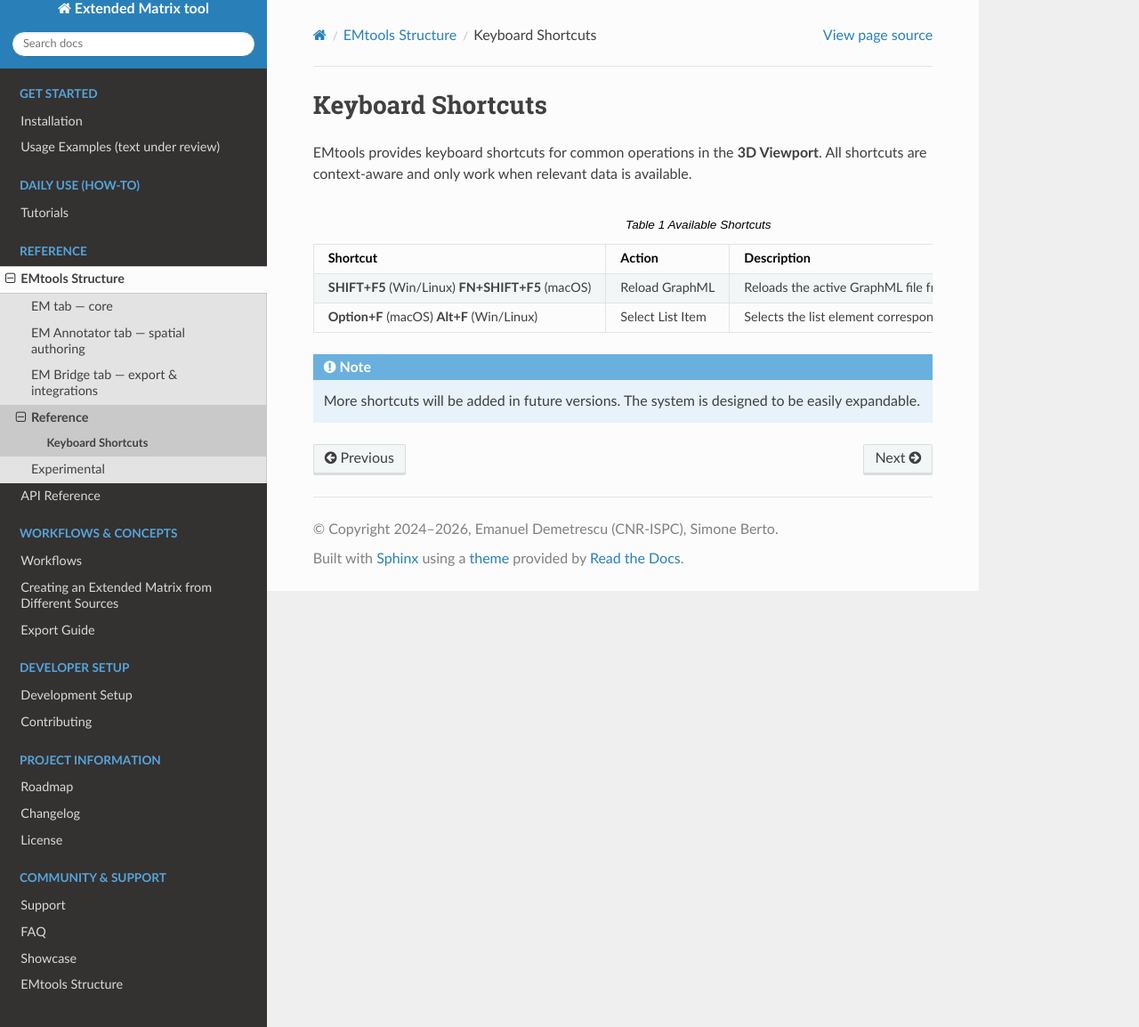
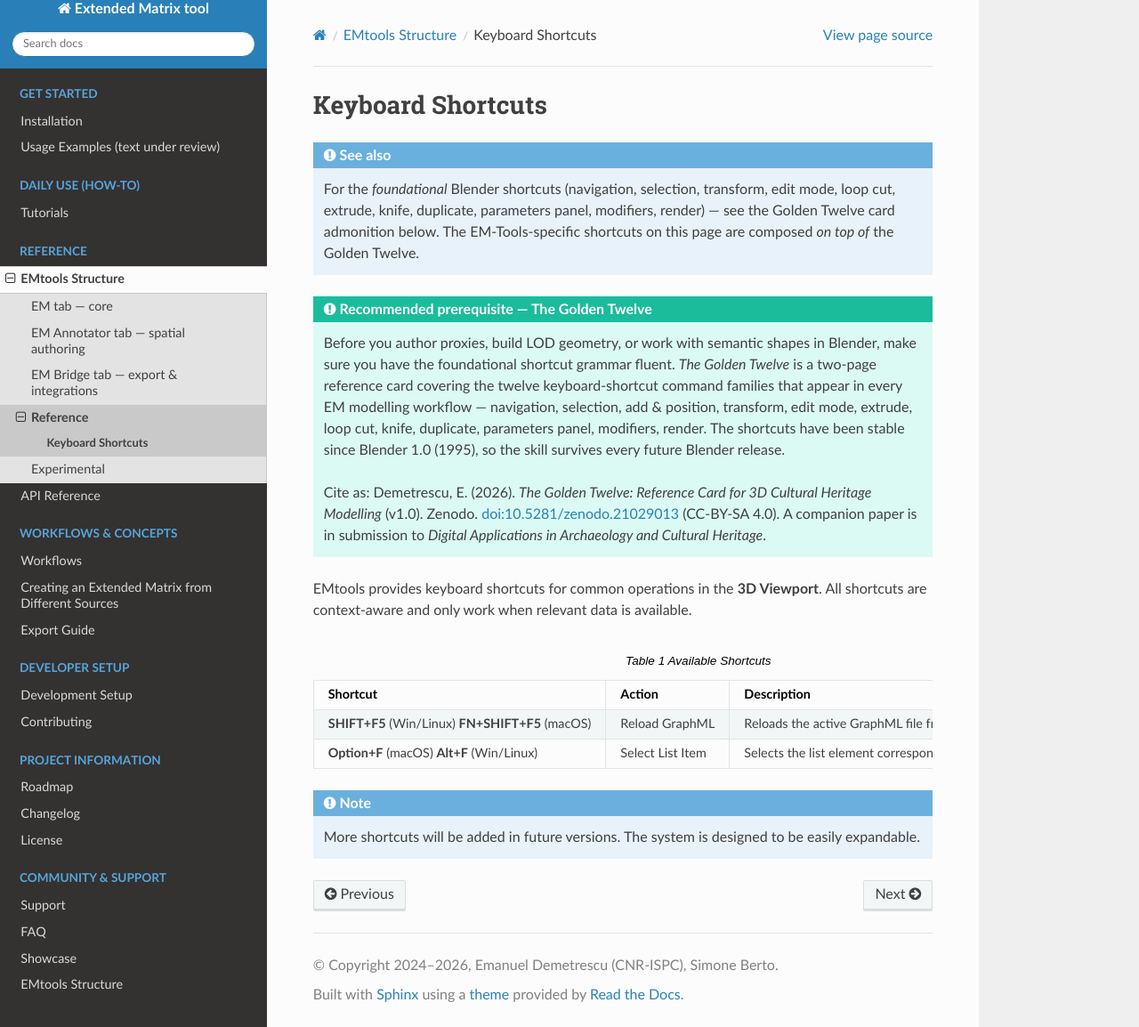
Before and after one commit to zalmoxes-laran/EM-blender-tools-doc, a Sphinx documentation site: the page built from docs/panels/keyboard_shortcuts.rst, in a window 1280 px wide and 1154 px high. Shown: the whole window at 89% size. Built offline with Sphinx 7.4.7 and the Read the Docs theme 3.1.0, drawn with Linux system fonts in a browser that asks for light colours.

Commit message:
docs: reference the Golden Twelve card across installation, keyboard shortcuts, proxy box creator
Mirror of commit 1f88073 on the 1.6 branch — same editorial intent
(surface the Golden Twelve learning card alongside the manual's
modelling-adjacent pages), adapted to the slightly different file
shape on the 1.5.0 line:

  1. docs/_includes/golden_twelve_card.rst (NEW) — same content as
     the 1.6 version, hosted next to em_ecosystem_map.rst (the
     existing canonical-include pattern on this branch).

  2. docs/installation.rst — include the admonition after the local
     TOC. Same insertion point as 1.6.

  3. docs/panels/keyboard_shortcuts.rst — 1.5.0 had no seealso block
     at the top of the page, so the edit BOTH introduces the seealso
     (explaining the EM-Tools shortcuts are composed *on top of* the
     Golden Twelve) AND includes the admonition. Net effect identical
     to the 1.6 version.

  4. docs/panels/proxy_box_creator.rst — 1.5.0 uses full external
     URLs in its seealso (RTD intersphinx wasn't wired up on this
     branch) where 1.6 uses :doc: links. The cross-ref I added uses
     :ref:`Keyboard_Shortcuts` which works the same on both lines
     (the label exists in this branch's keyboard_shortcuts.rst).

Golden Twelve citation (same across both branches):
  Demetrescu, E. (2026). The Golden Twelve: Reference Card for 3D
  Cultural Heritage Modelling (v1.0). Zenodo.
  doi:10.5281/zenodo.21029013 (CC-BY-SA 4.0). Companion paper in
  submission to DAACH.

Per the propagation rule (manual 1.5 ↔ 1.6 changes ship in pairs
when applicable), this commit lands on the 1.5.0 branch via
cross-branch plumbing (the FUSE-mounted working tree can't
checkout cross-branch in this sandbox); the equivalent on 1.6 is
1f88073.

```diff
--- /dev/null
+++ b/docs/_includes/golden_twelve_card.rst
@@ -0,0 +1,31 @@
+.. Reusable admonition cross-referencing the Golden Twelve learning
+   card. Include with::
+
+       .. include:: ../_includes/golden_twelve_card.rst
+
+   from any page under docs/panels/, docs/tutorials/, etc.; or with
+   path ``_includes/golden_twelve_card.rst`` from top-level pages
+   like docs/installation.rst.
+
+   The card lives on Zenodo (citable DOI), with a companion paper
+   in submission to DAACH. See the main ExtendedMatrix site for the
+   editorial framing at https://www.extendedmatrix.org/find-your-path/
+
+.. admonition:: Recommended prerequisite — The Golden Twelve
+   :class: tip
+
+   Before you author proxies, build LOD geometry, or work with
+   semantic shapes in Blender, make sure you have the foundational
+   shortcut grammar fluent. *The Golden Twelve* is a two-page
+   reference card covering the twelve keyboard-shortcut command
+   families that appear in every EM modelling workflow —
+   navigation, selection, add & position, transform, edit mode,
+   extrude, loop cut, knife, duplicate, parameters panel,
+   modifiers, render. The shortcuts have been stable since Blender
+   1.0 (1995), so the skill survives every future Blender release.
+
+   Cite as: Demetrescu, E. (2026). *The Golden Twelve: Reference
+   Card for 3D Cultural Heritage Modelling* (v1.0). Zenodo.
+   `doi:10.5281/zenodo.21029013 <https://zenodo.org/records/21029013>`__
+   (CC-BY-SA 4.0). A companion paper is in submission to
+   *Digital Applications in Archaeology and Cultural Heritage*.
--- a/docs/installation.rst
+++ b/docs/installation.rst
@@ -12,6 +12,8 @@ this manual).
 .. contents::
    :local:
    :depth: 1
+
+.. include:: _includes/golden_twelve_card.rst
 
 
 Quick install (recommended)
--- a/docs/panels/keyboard_shortcuts.rst
+++ b/docs/panels/keyboard_shortcuts.rst
@@ -2,6 +2,16 @@
 
 Keyboard Shortcuts
 ==================
+
+.. seealso::
+
+   For the *foundational* Blender shortcuts (navigation, selection,
+   transform, edit mode, loop cut, extrude, knife, duplicate,
+   parameters panel, modifiers, render) — see the Golden Twelve card
+   admonition below. The EM-Tools-specific shortcuts on this page are
+   composed *on top of* the Golden Twelve.
+
+.. include:: ../_includes/golden_twelve_card.rst
 
 EMtools provides keyboard shortcuts for common operations in the **3D Viewport**. All shortcuts are context-aware and only work when relevant data is available.
 
--- a/docs/panels/proxy_box_creator.rst
+++ b/docs/panels/proxy_box_creator.rst
@@ -11,6 +11,12 @@ Proxy Box Creator
      — DP-60 formal definition of the ``<US>_PD`` group written by this panel.
    - `Paradata nodes <https://docs.extendedmatrix.org/en/1.5/paradata_nodes.html>`_
      — Document, Extractor, Combiner and PropertyNode types in the chain.
+
+   Foundational Blender modelling shortcuts (the building blocks
+   *under* every proxy you author here):
+
+   - :ref:`Keyboard_Shortcuts` — Golden Twelve admonition + the
+     EM-Tools-specific shortcut table on the same page.
 
 The Proxy Box Creator builds a proxy mesh (a 7-point bounding volume) for a
 Stratigraphic Unit and wires the full paradata chain behind it — Document
```
